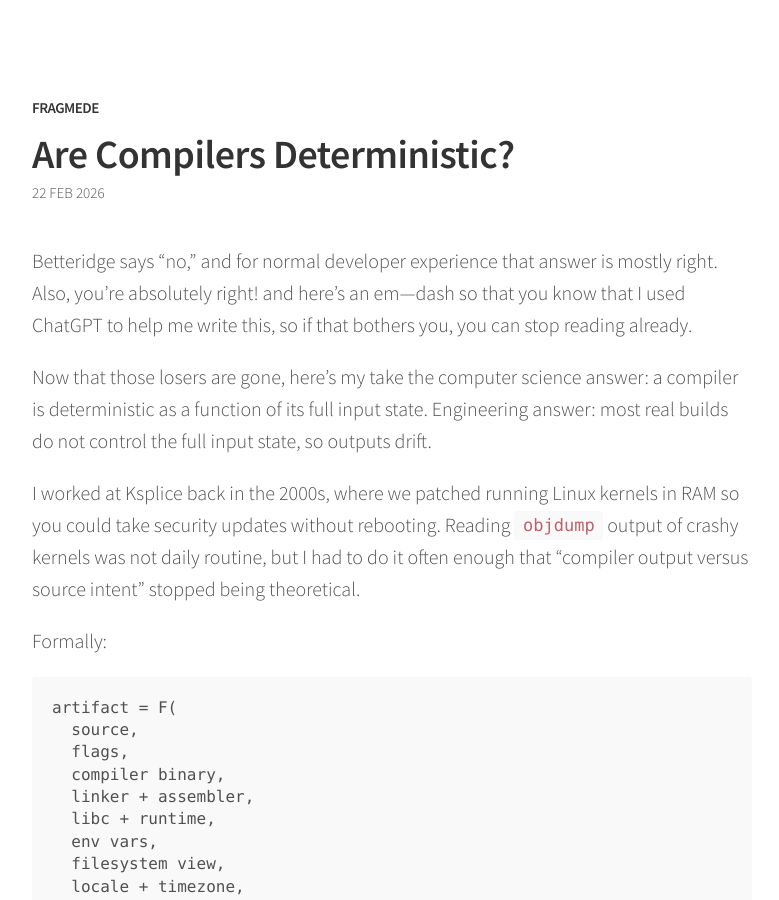
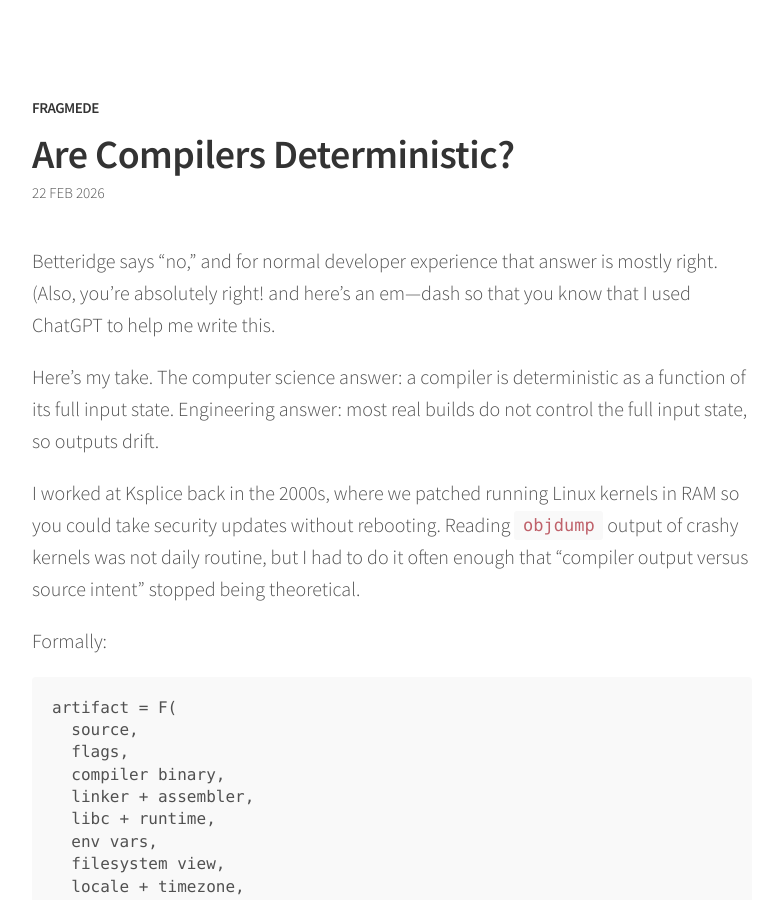
Before and after one commit to fragmede/fragmede.github.io, a Jekyll site: the page built from _posts/2026-02-21-are-compilers-deterministic-nerd-version.markdown, in a window 1280 px wide and 900 px high. Shown: the whole window, without its empty margins (248-1027 px from the left). Built offline with Jekyll 4.4.1, drawn with Linux system fonts in a browser that asks for light colours.

Commit message:
moderator approved edits

```diff
--- a/_posts/2026-02-21-are-compilers-deterministic-nerd-version.markdown
+++ b/_posts/2026-02-21-are-compilers-deterministic-nerd-version.markdown
@@ -5,11 +5,9 @@ date: 2026-02-21 16:02:21 PST
 categories:
 ---
 
-Betteridge says "no," and for normal developer experience that answer is mostly right.
-Also, you're absolutely right! and here's an em—dash so that you know that I used ChatGPT to help me write this, so if that bothers you, you can stop reading already.
+Betteridge says “no,” and for normal developer experience that answer is mostly right. (Also, you’re absolutely right! and here’s an em—dash so that you know that I used ChatGPT to help me write this.
 
-Now that those losers are gone, here's my take the computer science answer: a compiler is deterministic as a function of its full input state.
-Engineering answer: most real builds do not control the full input state, so outputs drift.
+Here’s my take. The computer science answer: a compiler is deterministic as a function of its full input state. Engineering answer: most real builds do not control the full input state, so outputs drift.
 
 I worked at Ksplice back in the 2000s, where we patched running Linux kernels in RAM so you could take security updates without rebooting. Reading `objdump` output of crashy kernels was not daily routine, but I had to do it often enough that "compiler output versus source intent" stopped being theoretical.
 
```
